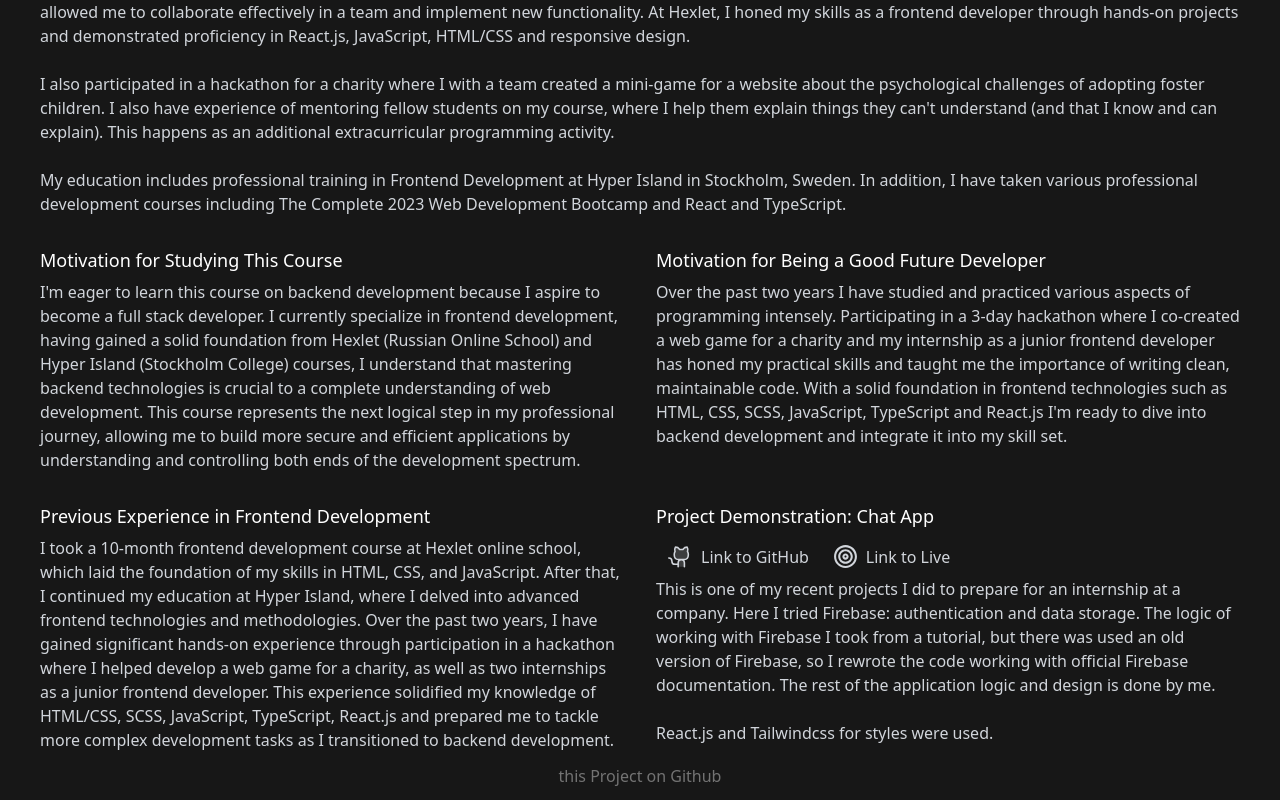
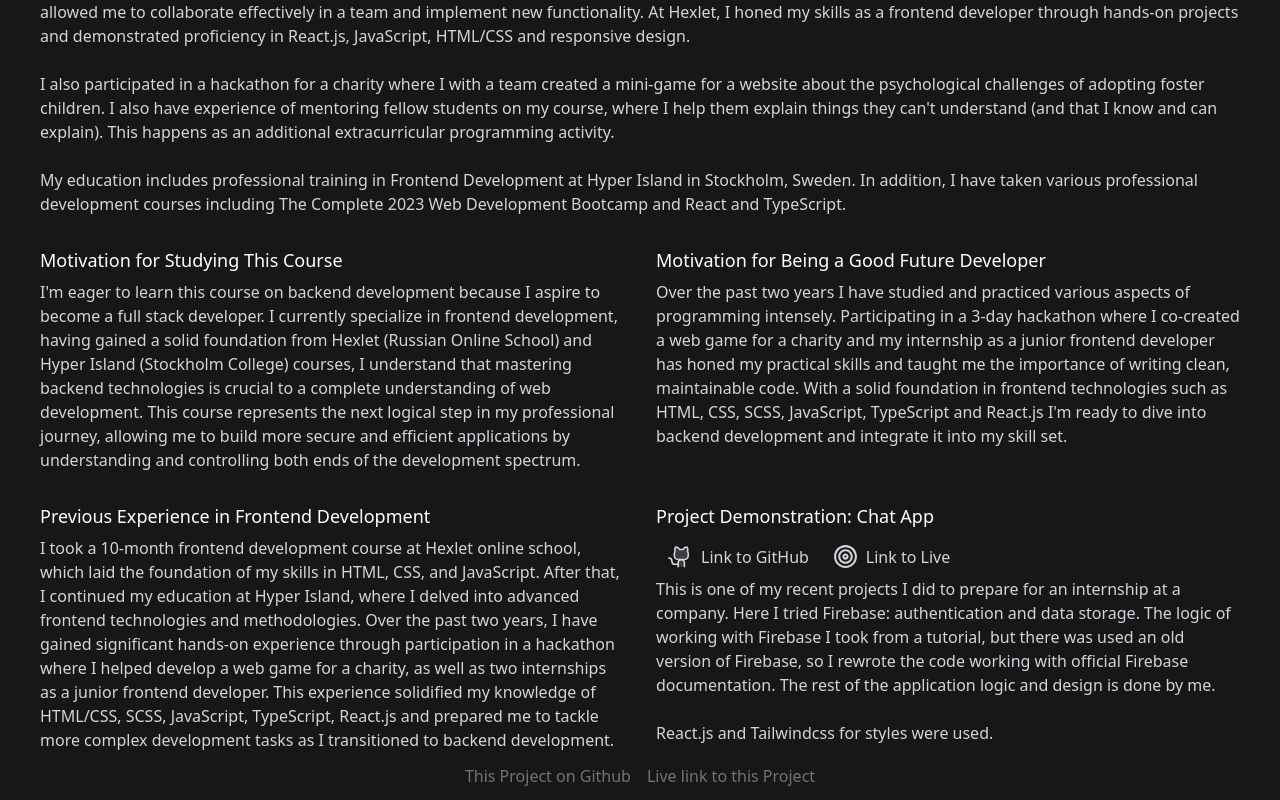
Before and after one commit to elen-oz/backend-course, a React (Vite) app: page / in a window 1280 px wide. Shown: the part 1142-1942 px from the top of the page. Built offline with nearby package versions, Linux system fonts and the light colour scheme.

Commit message:
feat: add link to footer

```diff
--- a/src/components/Footer.tsx
+++ b/src/components/Footer.tsx
@@ -6,7 +6,14 @@ const Footer = () => {
               target='_blank'
               className='text-neutral-500 hover:text-white p-2'
           >
-        this Project on Github
+              This Project on Github
+          </a>
+          <a
+              href='https://backend-course-assignment.netlify.app/'
+              target='_blank'
+              className='text-neutral-500 hover:text-white p-2'
+          >
+              Live link to this Project
           </a>
       </footer>
   );
```
Lines whose indentation alone changed are shown as unchanged.
